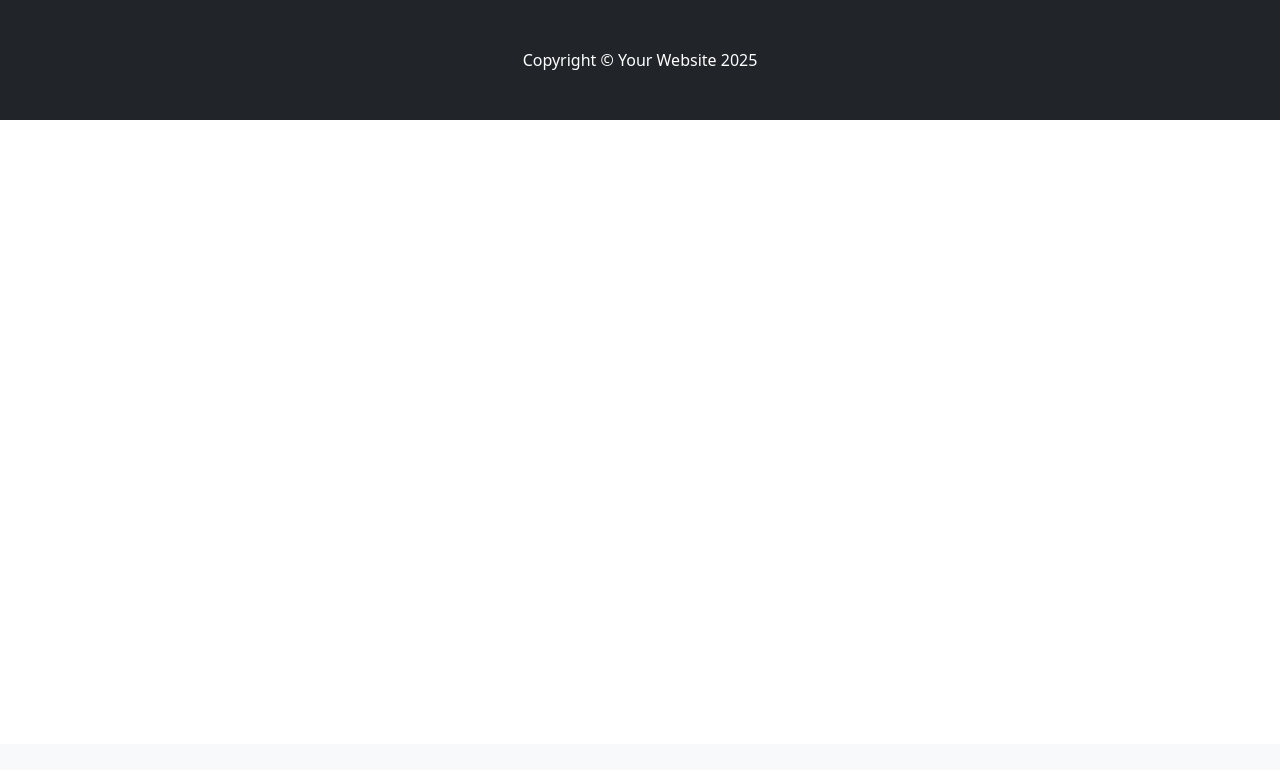
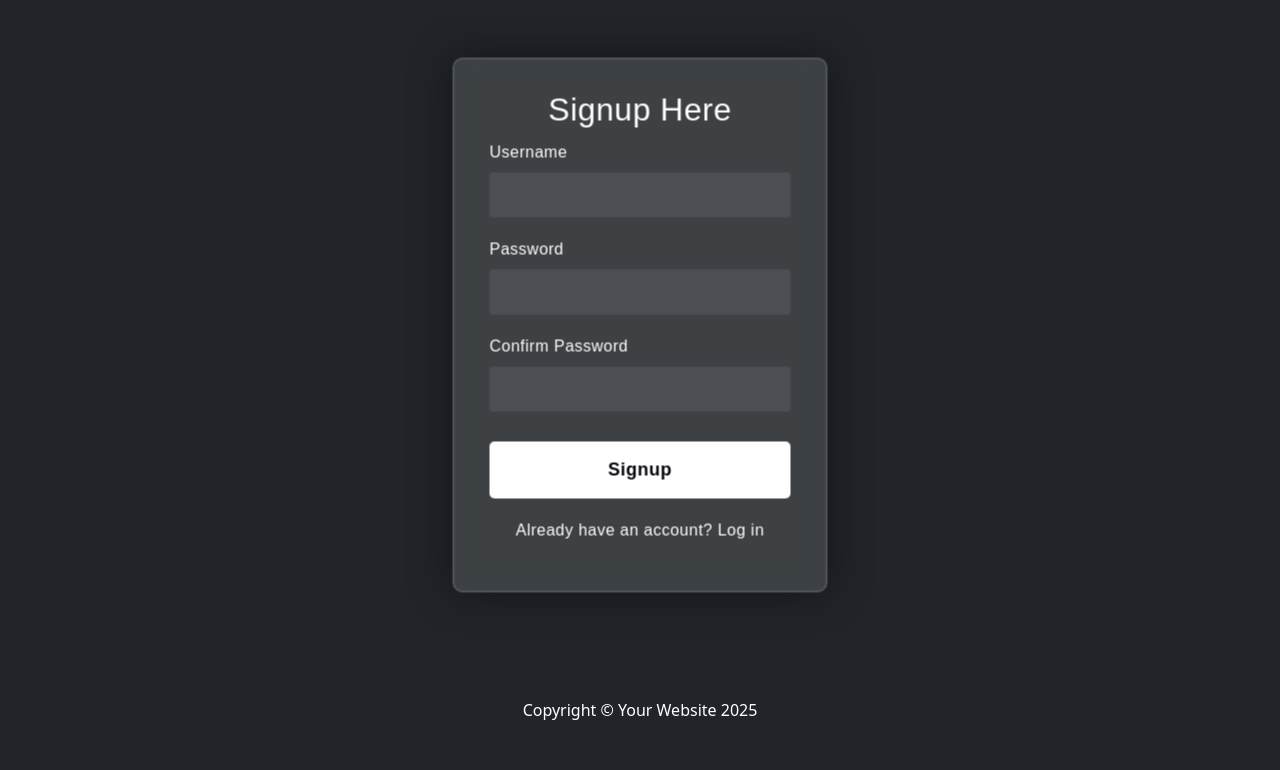
Before and after one commit to akfoz45/Django-E-Commer-Website, a Django app: page /accounts/signup/ in a window 1280 px wide. Shown: the part 56-826 px from the top of the page. Before the commit the page ends 176 px from the top, so only its background shows below. Run offline with Django 5.2, Linux system fonts and the light colour scheme; some libraries are stand-ins or nearby versions.

Commit message:
Code modified 3

```diff
--- a/eCommer/settings.py
+++ b/eCommer/settings.py
@@ -137,4 +137,4 @@ STATIC_ROOT = os.path.join(BASE_DIR, 'staticfiles')
 CART_SESSION_ID = 'cart'
 
 LOGIN_REDIRECT_URL = '/'
-#LOGOUT_REDIRECT_URL = '/'
+LOGOUT_REDIRECT_URL = '/'
--- a/static/css/login_style.css
+++ b/static/css/login_signup_style.css
@@ -7,7 +7,10 @@
   display: flex;
   align-items: center;
   justify-content: center;
+  padding-top: 80px;
+  padding-bottom: 80px
 }
+
 *,
 *:before,
 *:after{
@@ -30,8 +33,10 @@
     border-radius: 50%;
 }
 form{
-    height: 520px;
-    width: 400px;
+    /*height: auto;*/
+    /*min-height: 520px;*/
+    height: 535px;
+    width: 375px;
     background-color: rgba(255,255,255,0.13);
     position: absolute;
     transform: translate(-50%,-50%);
@@ -42,6 +47,7 @@ form{
     border: 2px solid rgba(255,255,255,0.1);
     box-shadow: 0 0 40px rgba(8,7,16,0.6);
     padding: 50px 35px;
+    /*margin-top: 50px;*/
 }
 form *{
     font-family: 'Poppins',sans-serif;
@@ -53,19 +59,20 @@ form *{
 form h3{
     font-size: 32px;
     font-weight: 500;
-    line-height: 42px;
+    line-height: 1px;
     text-align: center;
+    margin-bottom: 30px;
 }
 
 label{
     display: block;
-    margin-top: 30px;
+    margin-top: 20px;
     font-size: 16px;
     font-weight: 500;
 }
 input{
     display: block;
-    height: 50px;
+    height: 45px;
     width: 100%;
     background-color: rgba(255,255,255,0.07);
     border-radius: 3px;
@@ -78,7 +85,7 @@ input{
     color: #e5e5e5;
 }
 button{
-    margin-top: 50px;
+    margin-top: 30px;
     width: 100%;
     background-color: #ffffff;
     color: #080710;
--- a/store/templates/base.html
+++ b/store/templates/base.html
@@ -30,7 +30,6 @@
                         </a>
                     {% endif %}
                     {% if user.is_authenticated %}
-                        <span class="navbar-text me-2">Merhaba, {{ user.username }}!</span>
                         <form action="{% url 'logout' %}" method="post" class="d-flex">
                             {% csrf_token %}
                             <button type="submit" class="btn btn-outline-dark">Logout</button>
--- a/store/templates/registration/login.html
+++ b/store/templates/registration/login.html
@@ -2,12 +2,14 @@
 {% load static %}
 
 {% block extra_css %}
-  <link rel="stylesheet" href="{% static 'css/login_style.css' %}">
+  <link rel="stylesheet" href="{% static 'css/login_signup_style.css' %}">
 {% endblock %}
 
 
 {% block content %}
+
 <div class="login-container">
+
         <div class="background">
             <div class="shape"></div>
             <div class="shape"></div>
@@ -25,5 +27,6 @@
                 <a href="{% url 'signup' %}" style="color: white; text-decoration: none;">Don't have an account? Sign up now!</a>
             </p>
         </form>
+
 </div>
 {% endblock %}
--- a/store/templates/registration/signup.html
+++ b/store/templates/registration/signup.html
@@ -1,7 +1,37 @@
 {% extends 'base.html' %}
+{% load static %}
+
+{% block extra_css %}
+  <link rel="stylesheet" href="{% static 'css/login_signup_style.css' %}">
+{% endblock %}
+
 
 {% block content %}
+<div class="login-container">
+    <div class="background">
+        <div class="shape"></div>
+        <div class="shape"></div>
+    </div>
 
+    <form method="post">
+        {% csrf_token %}
+        <h3>Signup Here</h3>
 
+        <label for="{{ form.username.id_for_label }}">Username</label>
+        {{ form.username }}
 
-{%endblock%}
+        <label for="{{ form.password1.id_for_label }}">Password</label>
+        {{ form.password1 }}
+
+        <label for="{{ form.password2.id_for_label }}">Confirm Password</label>
+        {{ form.password2 }}
+
+        <button type="submit">Signup</button>
+
+        <p style="text-align: center; margin-top: 20px;">
+            <a href="{% url 'login' %}" style="color: white; text-decoration: none;">Already have an account? Log in</a>
+        </p>
+
+    </form>
+</div>
+{% endblock %}
--- a/store/templates/store/product/detail.html
+++ b/store/templates/store/product/detail.html
@@ -1,4 +1,4 @@
-{% extends "store/base.html" %}
+{% extends "base.html" %}
 {% load static %}
 
 {% block title %}{{ product.name }}{% endblock %}
--- a/store/views.py
+++ b/store/views.py
@@ -33,7 +33,7 @@ def singup_view(request):
         form = UserCreationForm(request.POST)
         if form.is_valid():
             form.save()
-            username = form.changed_data.get('username')
+            username = form.cleaned_data.get('username')
             messages.success(request, f'An account has been created for {username}!')
             return redirect('login')
     else:
```
Also changed, not shown: db.sqlite3. Lines whose indentation alone changed are shown as unchanged.
